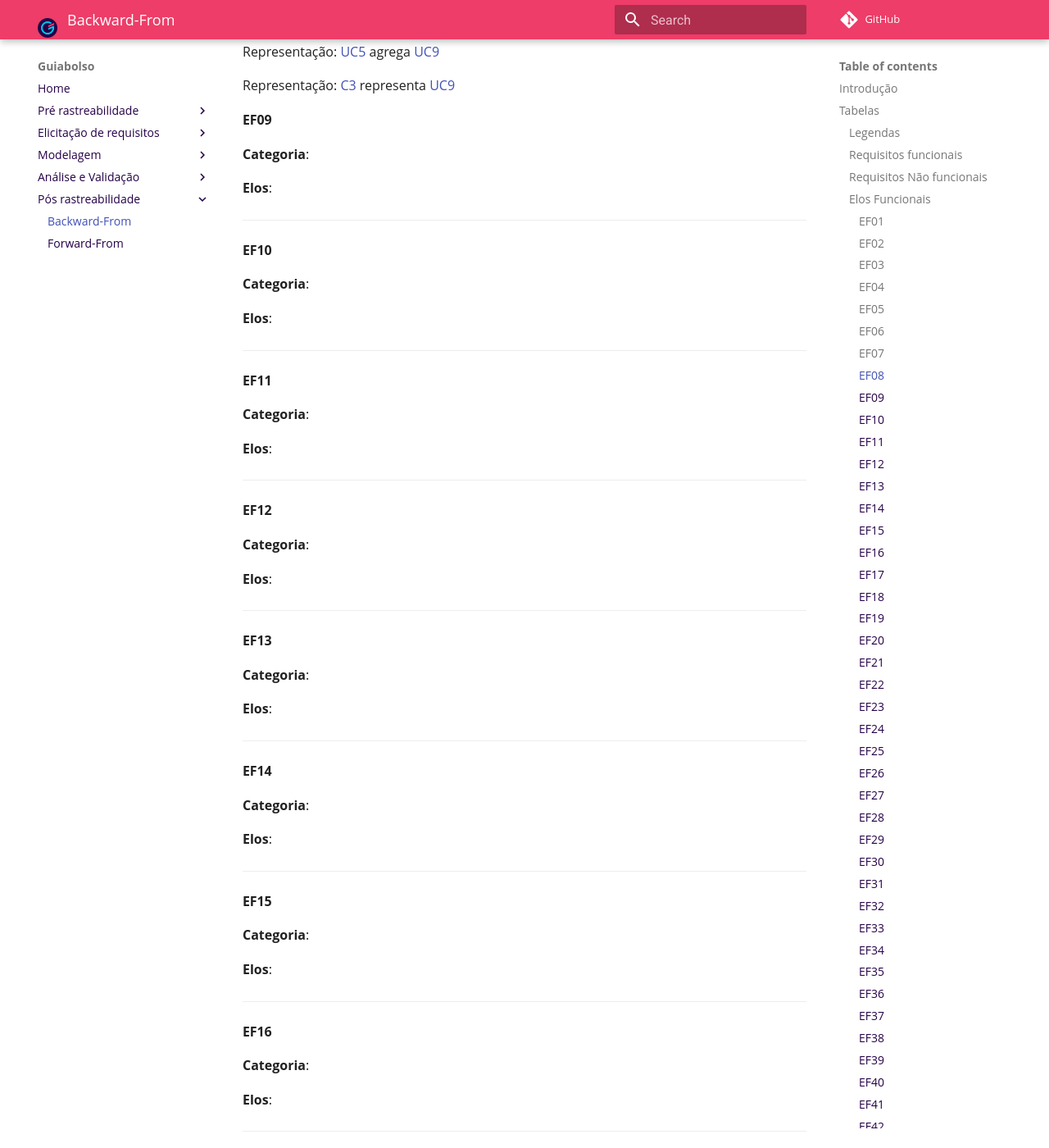
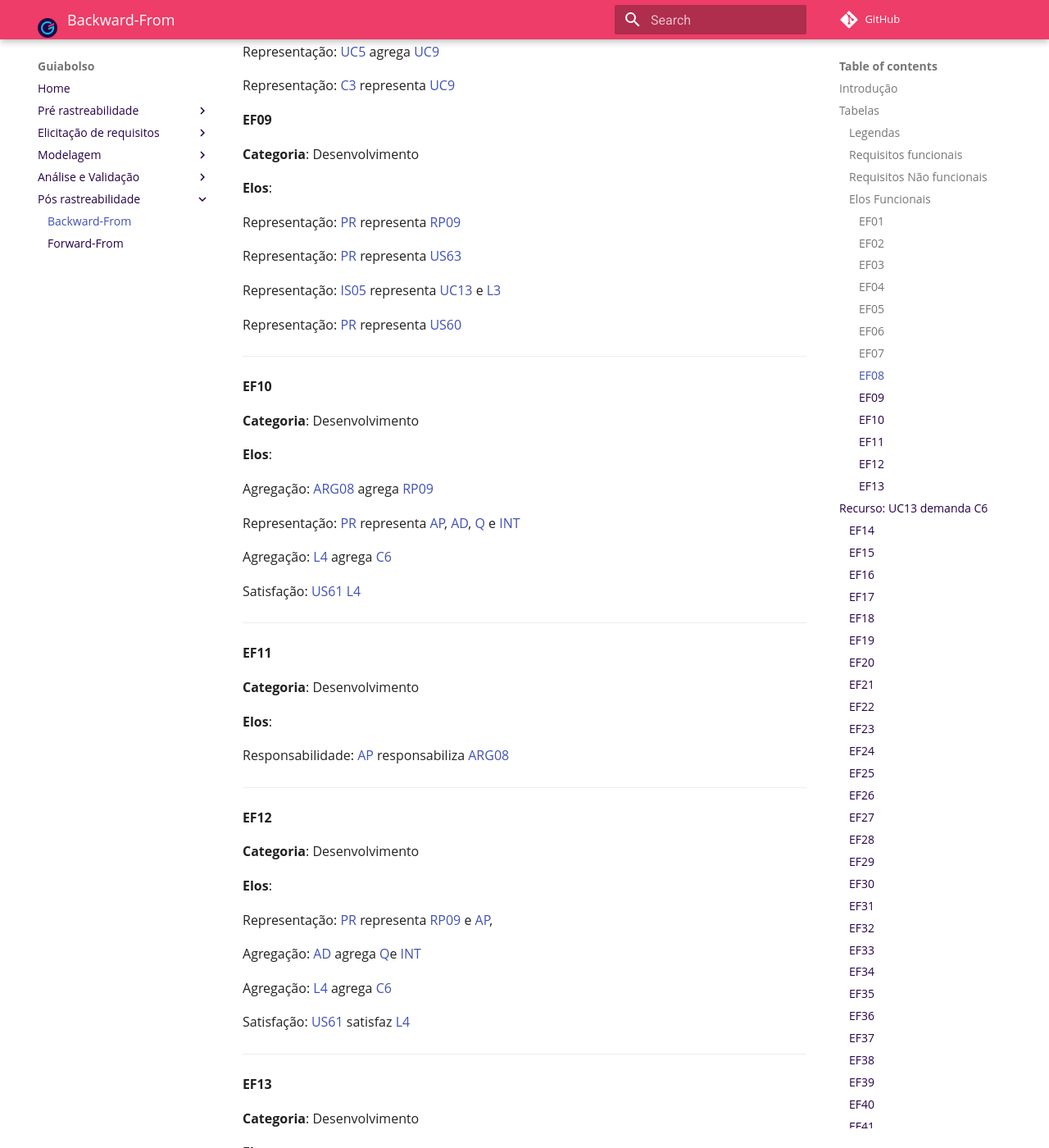
Before and after one commit to fga-disciplinas/2019.1-Guia-Bolso, an MkDocs documentation site: the page built from docs/pos-rastreabilidade/backward.md, in a window 1280 px wide and 1400 px high, scrolled down 11472 px. Shown: the whole window at 82% size. Built offline with MkDocs 1.6.1 and Material for MkDocs 9.7.7, drawn with Linux system fonts in a browser that asks for light colours; comment, search, counter and statistics services are not loaded; old or Windows-style settings are respelled for this version of MkDocs; some of the changed text lies outside the part shown.

Commit message:
Adicionando elos do RF09 ao RF14

```diff
--- a/docs/pos-rastreabilidade/backward.md
+++ b/docs/pos-rastreabilidade/backward.md
@@ -32,11 +32,11 @@
 | RF07 | O Guiabolso deve permitir adicionar a renda do mês.|[RP03](../../pre-rastreabilidade/richpicture/#rp03-preocupacoes-do-usuario), [RP06](../../pre-rastreabilidade/richpicture/#rp06-financeiro-aba)|[AP](../../elicitacao-de-requisitos/analise-de-protocolo#verbalizacao-do-usuario), [AD](../../elicitacao-de-requisitos/brainstorm#brainstorm-1-elicitacao-de-requisitos)|[US46](../../modelagem/backlog/#us46-planejar-renda), [UC10](../../modelagem/casos_de_uso/#uc10-adicionar-planejamento), [L38](../../modelagem/lexicos/#l38-renda), [IS06](../../modelagem/istar/#is06-planejamento-de-rendas-e-gastos) |[EF07](#ef07)|
 | RF08 | O Guiabolso deve disponibilizar um planejamento de escolha do usuário para seus gastos.|[RP06](../../pre-rastreabilidade/richpicture/#rp06-financeiro-aba)|[AP](../../elicitacao-de-requisitos/analise-de-protocolo#verbalizacao-do-usuario), [PR](../../elicitacao-de-requisitos/prototipacao#visao-do-usuario)|[US45](../../modelagem/backlog/#us45-planejar-gastos), [UC10](../../modelagem/casos_de_uso/#uc10-adicionar-planejamento), [C3](../../modelagem/cenarios/#c3-criar-planejamento), [IS06](../../modelagem/istar/#is06-planejamento-de-rendas-e-gastos), [L40](../../modelagem/lexicos/#l40-planejamento-financeiro)|[EF08](#ef08)|
 | RF09 | O Guiabolso deve permitir a consulta da situação do CPF do usuário, mediante um cadastro com dados comprobatórios, como CPF, nome, nome da mãe e data de nascimento.|[RP02](../../pre-rastreabilidade/richpicture/#rp02-usabilidade), [RP09](../../pre-rastreabilidade/richpicture/#rp09-radar-cpf)|[AP](../../elicitacao-de-requisitos/analise-de-protocolo#verbalizacao-do-usuario), [PR](../../elicitacao-de-requisitos/prototipacao#visao-do-usuario)|[US60](../../modelagem/backlog/#us60-visualizar-status-de-avaliacao-de-credito), [US63](../../modelagem/backlog/#us63-visualizar-empresas-que-consultaram-meu-cpf), [UC13](../../modelagem/casos_de_uso/#uc13-visualizar-status-do-nome-limpo-ou-sujo), [L3](../../modelagem/lexicos/#l3-consultar-cpf), [L20](../../modelagem/lexicos/#l20-radar-cpf), [C6](../../modelagem/cenarios/#c6-consultar-cpf), [IS05](../../modelagem/istar/#is05-consultar-situacao-do-cpf)|[EF09](#ef09)|
-| RF10 | Disponibilização do score numérico do Serasa na aba _Radar CPF_ | [RP09](../../pre-rastreabilidade/richpicture/#rp09-radar-cpf) [ARG08](../../pre-rastreabilidade/argumentacao/#arg08-serasa)|[PR](../../elicitacao-de-requisitos/prototipacao),[AP](../../elicitacao-de-requisitos/analise-de-protocolo#verbalizacao-do-usuario), [AD](../../elicitacao-de-requisitos/brainstorm#brainstorm-1-elicitacao-de-requisitos), [Q](../../elicitacao-de-requisitos/questionario/#requisitos-elicitados), [INT](../../elicitacao-de-requisitos/introspeccao/)|[C6](modelagem/cenarios/#c6-consultar-cpf), [L](/modelagem/lexicos/#l4-score-do-serasa), [US61](modelagem/backlog/#us61-informar-score)|[EF10](#ef10)|
+| RF10 | Disponibilização do score numérico do Serasa na aba _Radar CPF_ | [RP09](../../pre-rastreabilidade/richpicture/#rp09-radar-cpf) [ARG08](../../pre-rastreabilidade/argumentacao/#arg08-serasa)|[PR](../../elicitacao-de-requisitos/prototipacao),[AP](../../elicitacao-de-requisitos/analise-de-protocolo#verbalizacao-do-usuario), [AD](../../elicitacao-de-requisitos/brainstorm#brainstorm-1-elicitacao-de-requisitos), [Q](../../elicitacao-de-requisitos/questionario/#requisitos-elicitados), [INT](../../elicitacao-de-requisitos/introspeccao/)|[C6](modelagem/cenarios/#c6-consultar-cpf), [L4](/modelagem/lexicos/#l4-score-do-serasa), [US61](modelagem/backlog/#us61-informar-score)|[EF10](#ef10)|
 | RF11 | O Guiabolso pode permitir a integração com o sistema "Nota Legal" para o usuário visualizar saldo em conta e prazos.| --|[AP](../../elicitacao-de-requisitos/analise-de-protocolo#verbalizacao-do-usuario)|--|[EF11](#ef11)|
-| RF12 | A aba _Radar CPF_ deve exibir o score e as dicas referentes ao serasa, complementando as informações já disponíveis na aba |[RP09](../../pre-rastreabilidade/richpicture/#rp09-radar-cpf) [ARG08](../../pre-rastreabilidade/argumentacao/#arg08-serasa)|[PR](../../elicitacao-de-requisitos/prototipacao), [AP](../../elicitacao-de-requisitos/analise-de-protocolo#verbalizacao-do-usuario), [AD](../../elicitacao-de-requisitos/brainstorm#brainstorm-1-elicitacao-de-requisitos), [Q](../../elicitacao-de-requisitos/questionario/#requisitos-elicitados), [INT](../../elicitacao-de-requisitos/introspeccao/)|[C6](modelagem/cenarios/#c6-consultar-cpf), [L](/modelagem/lexicos/#l4-score-do-serasa), [US61](modelagem/backlog/#us61-informar-score)|[EF12](#ef12)|
+| RF12 | A aba _Radar CPF_ deve exibir o score e as dicas referentes ao serasa, complementando as informações já disponíveis na aba |[RP09](../../pre-rastreabilidade/richpicture/#rp09-radar-cpf) [ARG08](../../pre-rastreabilidade/argumentacao/#arg08-serasa)|[PR](../../elicitacao-de-requisitos/prototipacao), [AP](../../elicitacao-de-requisitos/analise-de-protocolo#verbalizacao-do-usuario), [AD](../../elicitacao-de-requisitos/brainstorm#brainstorm-1-elicitacao-de-requisitos), [Q](../../elicitacao-de-requisitos/questionario/#requisitos-elicitados), [INT](../../elicitacao-de-requisitos/introspeccao/)|[C6](modelagem/cenarios/#c6-consultar-cpf), [L4](/modelagem/lexicos/#l4-score-do-serasa), [US61](modelagem/backlog/#us61-informar-score)|[EF12](#ef12)|
 | RF13 | Mostrar quais empresas consultaram o CPF do usuário |[RP09](../../pre-rastreabilidade/richpicture/#rp09-radar-cpf)|[AP](../../elicitacao-de-requisitos/analise-de-protocolo), [Q](../../elicitacao-de-requisitos/questionario/)|[C6](../../modelagem/cenarios/#c6-consultar-cpf),[UC13](#uc13-visualizar-status-do-nome-limpo-ou-sujo), [US63](#us63-visualizar-empresas-que-consultaram-meu-cpf) |[EF13](#ef13)|
-| RF14 | Permitir adição manual de transações |[RP06](../../pre-rastreabilidade/richpicture/#rp06-financeiro-aba),[ARG02](pre-rastreabilidade/argumentacao/#arg02-extrato)|[AP](../../elicitacao-de-requisitos/analise-de-protocolo#verbalizacao-do-usuario), [AD](../../elicitacao-de-requisitos/brainstorm#brainstorm-1-elicitacao-de-requisitos), [Q](../../elicitacao-de-requisitos/questionario/#requisitos-elicitados)|[C2](../../modelagem/cenarios/#c2-adicionar-transacao-com-conta-manual), [L](/modelagem/lexicos/#l11-conta-manual), [UC6](modelagem/casos_de_uso/#uc6-adicionar-transacao-manual)|[EF14](#ef14)|
+| RF14 | Permitir adição manual de transações |[RP06](../../pre-rastreabilidade/richpicture/#rp06-financeiro-aba),[ARG02](pre-rastreabilidade/argumentacao/#arg02-extrato)|[AP](../../elicitacao-de-requisitos/analise-de-protocolo#verbalizacao-do-usuario), [AD](../../elicitacao-de-requisitos/brainstorm#brainstorm-1-elicitacao-de-requisitos), [Q](../../elicitacao-de-requisitos/questionario/#requisitos-elicitados)|[C2](../../modelagem/cenarios/#c2-adicionar-transacao-com-conta-manual), [L11](/modelagem/lexicos/#l11-conta-manual), [UC6](modelagem/casos_de_uso/#uc6-adicionar-transacao-manual)|[EF14](#ef14)|
 | RF15 | Ao adicionar transações manuais, deve haver uma forma explícita do tipo de transação que possa indicar se é de entrada ou saída.|[RP06](../../pre-rastreabilidade/richpicture/#rp06-financeiro-aba),[ARG02](pre-rastreabilidade/argumentacao/#arg02-extrato)|[AP](../../elicitacao-de-requisitos/analise-de-protocolo#verbalizacao-do-usuario), [AD](../../elicitacao-de-requisitos/brainstorm#brainstorm-1-elicitacao-de-requisitos), [Q](../../elicitacao-de-requisitos/questionario/#requisitos-elicitados)|[C2](../../modelagem/cenarios/#c2-adicionar-transacao-com-conta-manual), [L](/modelagem/lexicos/#l13-conta-manual), [UC6](modelagem/casos_de_uso/#uc6-adicionar-transacao-manual)|[EF15](#ef15)|
 | RF16 | O Guiabolso deve permitir a visualização dos meses anteriores e futuros para eventuais simulações de economia.| [RP01](../../pre-rastreabilidade/richpicture/#rp01-macro-atores), [RP04](../../pre-rastreabilidade/richpicture/#rp04-financas-do-app) | [AD](../../elicitacao-de-requisitos/brainstorm) | [UC06](../../pos-rastreabilidade/casos_de_uso/#UC06), [L30](../../modelagem/lexicos#30-transacao-bancaria), [L40](../../modelagem/lexicos#l40-transacao), [C2](../../modelagem/cenarios#l40-adicionar-transacao-conta-manual)|[EF16](#ef16)|
 | RF17 | Ao adicionar planejamento de gastos, o usuário poderá categorizá-los por meio de categorias pré-estabelecidas.|[RP01](../../pre-rastreabilidade/richpicture/#rp01-macro-atores), [RP04](../../pre-rastreabilidade/richpicture/#rp04-financas-do-app)| [AD](../../elicitacao-de-requisitos/brainstorm) |[US45](../../modelagem/backlog/#us45-planejar-gastos), [US46](../../modelagem/backlog/#us46-planejar-renda), [C3](../../modelagem/cenarios#l3-vriar-planejamento), [L30](../../modelagem/lexicos#30-transacao-bancaria), [L18](../../modelagem/lexicos#l18-meses-futuros), [UC10](../../pos-rastreabilidade/casos_de_uso/#UC10adicionar-planejamento), [RU05](../../pos-rastreabilidade/especificacao-suplementar/#RU05-conhecimentos-previos)|[EF17](#ef17)|
@@ -183,44 +183,81 @@
 Representação: [C3](../../modelagem/cenarios/#c3-criar-planejamento) representa [UC9](../../modelagem/lexicos/#l40-planejamento-financeiro)
 
 #### EF09
-**Categoria**:
+**Categoria**: Desenvolvimento
 
 **Elos**:
+
+Representação: [PR](../../elicitacao-de-requisitos/prototipacao#visao-do-usuario) representa [RP09](../../pre-rastreabilidade/richpicture/#rp09-radar-cpf)
+
+Representação: [PR](../../elicitacao-de-requisitos/prototipacao#visao-do-usuario) representa [US63](../../modelagem/backlog/#us63-visualizar-empresas-que-consultaram-meu-cpf)
+
+Representação: [IS05](../../modelagem/istar/#is05-consultar-situacao-do-cpf) representa [UC13](../../modelagem/casos_de_uso/#uc13-visualizar-status-do-nome-limpo-ou-sujo) e [L3](../../modelagem/lexicos/#l3-consultar-cpf)
+
+Representação: [PR](../../elicitacao-de-requisitos/prototipacao#visao-do-usuario) representa [US60](../../modelagem/backlog/#us60-visualizar-status-de-avaliacao-de-credito)
 
 ---
 
 #### EF10
-**Categoria**:
+**Categoria**: Desenvolvimento
 
 **Elos**:
+
+Agregação: [ARG08](../../pre-rastreabilidade/argumentacao/#arg08-serasa) agrega [RP09](../../pre-rastreabilidade/richpicture/#rp09-radar-cpf)
+
+Representação: [PR](../../elicitacao-de-requisitos/prototipacao) representa [AP](../../elicitacao-de-requisitos/analise-de-protocolo#verbalizacao-do-usuario), [AD](../../elicitacao-de-requisitos/brainstorm#brainstorm-1-elicitacao-de-requisitos), [Q](../../elicitacao-de-requisitos/questionario/#requisitos-elicitados) e [INT](../../elicitacao-de-requisitos/introspeccao/)
+
+Agregação: [L4](/modelagem/lexicos/#l4-score-do-serasa) agrega [C6](modelagem/cenarios/#c6-consultar-cpf)
+
+Satisfação:  [US61](modelagem/backlog/#us61-informar-score) [L4](/modelagem/lexicos/#l4-score-do-serasa)
 
 ---
 
 #### EF11
-**Categoria**:
+**Categoria**: Desenvolvimento
 
 **Elos**:
+
+Responsabilidade: [AP](../../elicitacao-de-requisitos/analise-de-protocolo#verbalizacao-do-usuario) responsabiliza [ARG08](../../pre-rastreabilidade/argumentacao/#arg08-serasa)
 
 ---
 
 #### EF12
-**Categoria**:
+**Categoria**: Desenvolvimento
 
 **Elos**:
+
+Representação: [PR](../../elicitacao-de-requisitos/prototipacao) representa [RP09](../../pre-rastreabilidade/richpicture/#rp09-radar-cpf) e [AP](../../elicitacao-de-requisitos/analise-de-protocolo#verbalizacao-do-usuario),
+
+Agregação: [AD](../../elicitacao-de-requisitos/brainstorm#brainstorm-1-elicitacao-de-requisitos) agrega [Q](../../elicitacao-de-requisitos/questionario/#requisitos-elicitados)e [INT](../../elicitacao-de-requisitos/introspeccao/)
+
+Agregação: [L4](/modelagem/lexicos/#l4-score-do-serasa) agrega [C6](modelagem/cenarios/#c6-consultar-cpf)
+
+Satisfação: [US61](modelagem/backlog/#us61-informar-score) satisfaz [L4](/modelagem/lexicos/#l4-score-do-serasa)
 
 ---
 
 #### EF13
-**Categoria**:
+**Categoria**: Desenvolvimento
 
 **Elos**:
 
+Agregação: [AP](../../elicitacao-de-requisitos/analise-de-protocolo) agregação [Q](../../elicitacao-de-requisitos/questionario/)
+
+Recurso: [US63](#us63-visualizar-empresas-que-consultaram-meu-cpf) demanda [C6](../../modelagem/cenarios/#c6-consultar-cpf)
+
+Recurso: [UC13](#uc13-visualizar-status-do-nome-limpo-ou-sujo) demanda [C6](../../modelagem/cenarios/#c6-consultar-cpf)
 ---
 
 #### EF14
-**Categoria**:
+**Categoria**: Desenvolvimento
 
 **Elos**:
+
+Recurso: [C2](../../modelagem/cenarios/#c2-adicionar-transacao-com-conta-manual) requer [L11](/modelagem/lexicos/#l11-conta-manual)
+
+Agregação: [ARG02](pre-rastreabilidade/argumentacao/#arg02-extrato) agrega [RP06](../../pre-rastreabilidade/richpicture/#rp06-financeiro-aba)
+
+Satisfação: [UC6](modelagem/casos_de_uso/#uc6-adicionar-transacao-manual) satisfaz [AP](../../elicitacao-de-requisitos/analise-de-protocolo#verbalizacao-do-usuario)
 
 ---
 
@@ -301,7 +338,9 @@
 **Elos**:
 
 Representação: [L32](../../modelagem/lexicos/#l32-guia) representa [RP07](../../pre-rastreabilidade/richpicture/#rp07-aba-guia)
+
 Satisfação: [US57](../../modelagem/backlog/#us57-visualizar-dicas-de-controle-financeiro) satisfaz [C03](../../modelagem/cenarios/#c3-criar-planejamento) e [C14](../../modelagem/cenarios/#c14-verificar-dicas)
+
 Recurso: [UC20](../../modelagem/casos_de_uso/#uc20-visualizar-dicas-externas) demanda [US58](../../modelagem/backlog/#us58-buscar-dados-de-fontes-externas)
 
 ---
@@ -312,6 +351,7 @@
 **Elos**:
 
 Responsabilidade: [US67](../../modelagem/backlog/#us67-exibir-blogs-de-parceiros) responsabiliza [ARG05](../../pre-rastreabilidade/argumentacao/#arg05-dicas-para-o-usuario)
+
 Alocação: [AD](../../elicitacao-de-requisitos/requisitos/#indice-geral) aloca [INS](../../elicitacao-de-requisitos/introspeccao/) e [Q](../../elicitacao-de-requisitos/questionario/#moscow_1)
 
 ---
```
